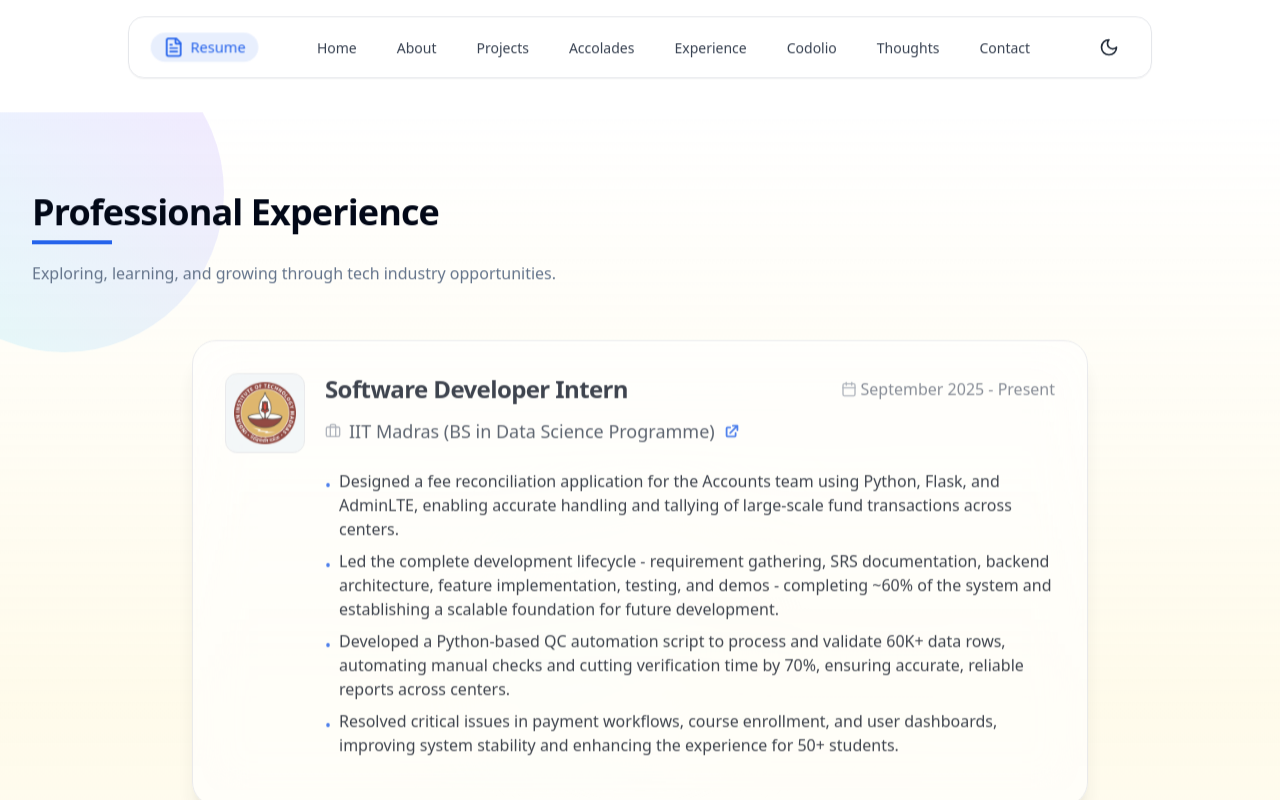
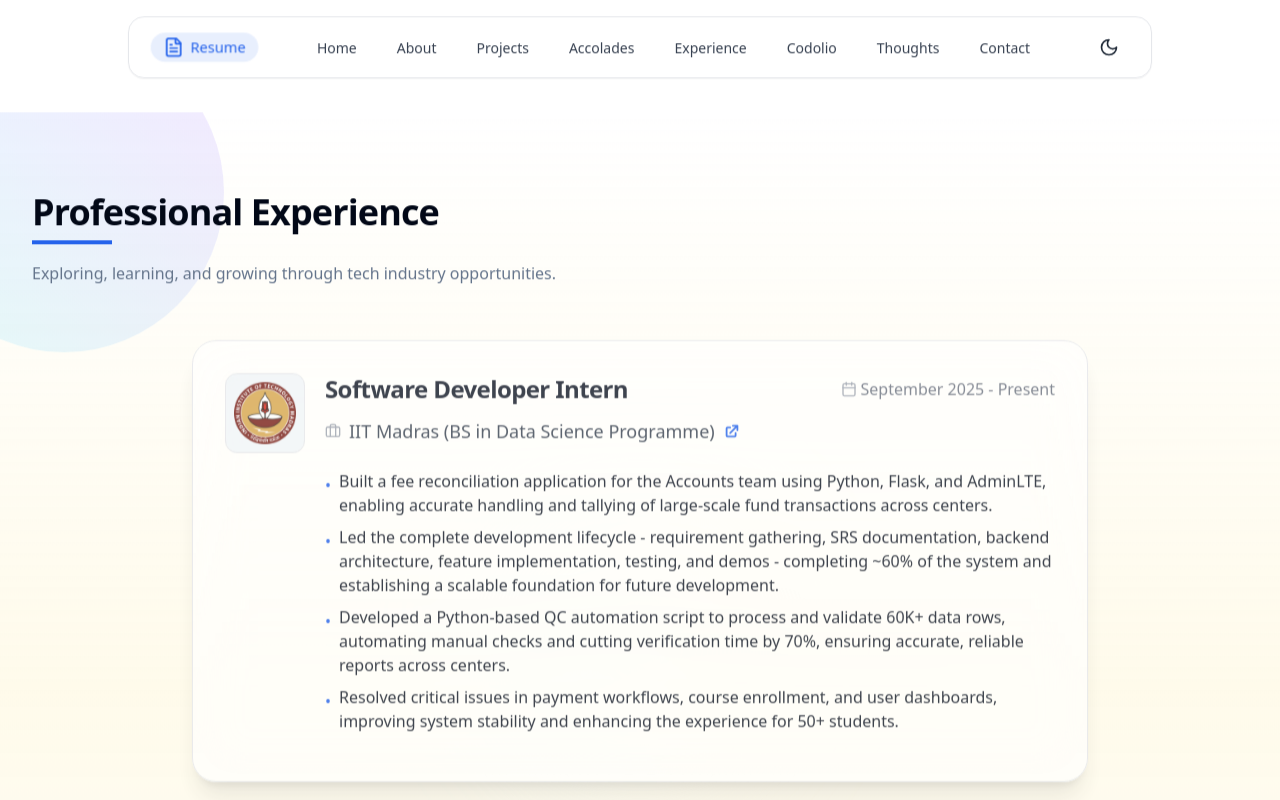
Before and after one commit to Mahadevan2005/Latest_Portfolio, a React (Vite) app: page /experience in a window 1280 px wide. Shown: the top 800 px of the page. Built offline with nearby package versions, Linux system fonts and the light colour scheme.

Commit message:
updated experience section

```diff
--- a/src/pages/Experience.tsx
+++ b/src/pages/Experience.tsx
@@ -10,7 +10,7 @@ const experienceData: ExperienceProps[] = [
     logo: "/experience/iitm_bs_logo.png",
     duration: "September 2025 - Present",
     description: [
-      "Designed a fee reconciliation application for the Accounts team using Python, Flask, and AdminLTE, enabling accurate handling and tallying of large-scale fund transactions across centers.",
+      "Built a fee reconciliation application for the Accounts team using Python, Flask, and AdminLTE, enabling accurate handling and tallying of large-scale fund transactions across centers.",
       "Led the complete development lifecycle - requirement gathering, SRS documentation, backend architecture, feature implementation, testing, and demos - completing ~60% of the system and establishing a scalable foundation for future development.",
       "Developed a Python-based QC automation script to process and validate 60K+ data rows, automating manual checks and cutting verification time by 70%, ensuring accurate, reliable reports across centers.",
       "Resolved critical issues in payment workflows, course enrollment, and user dashboards, improving system stability and enhancing the experience for 50+ students."
```
